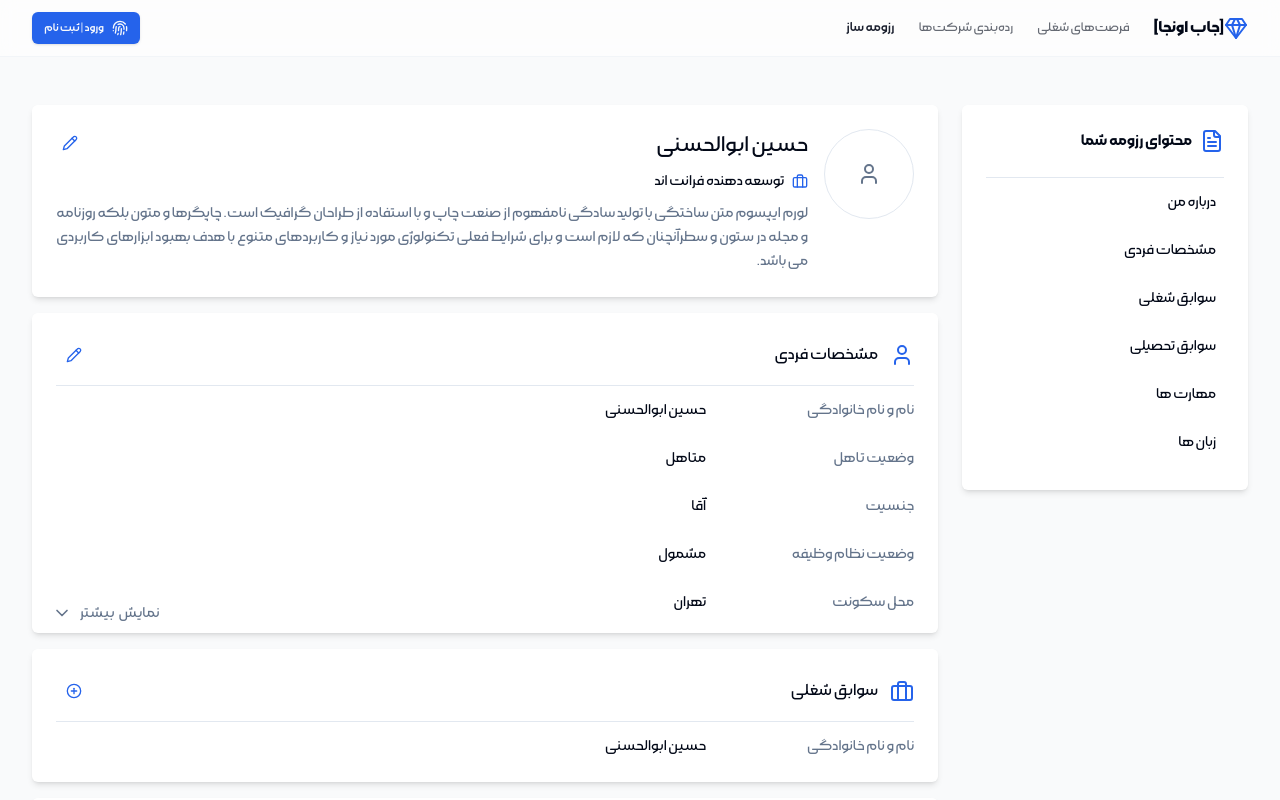
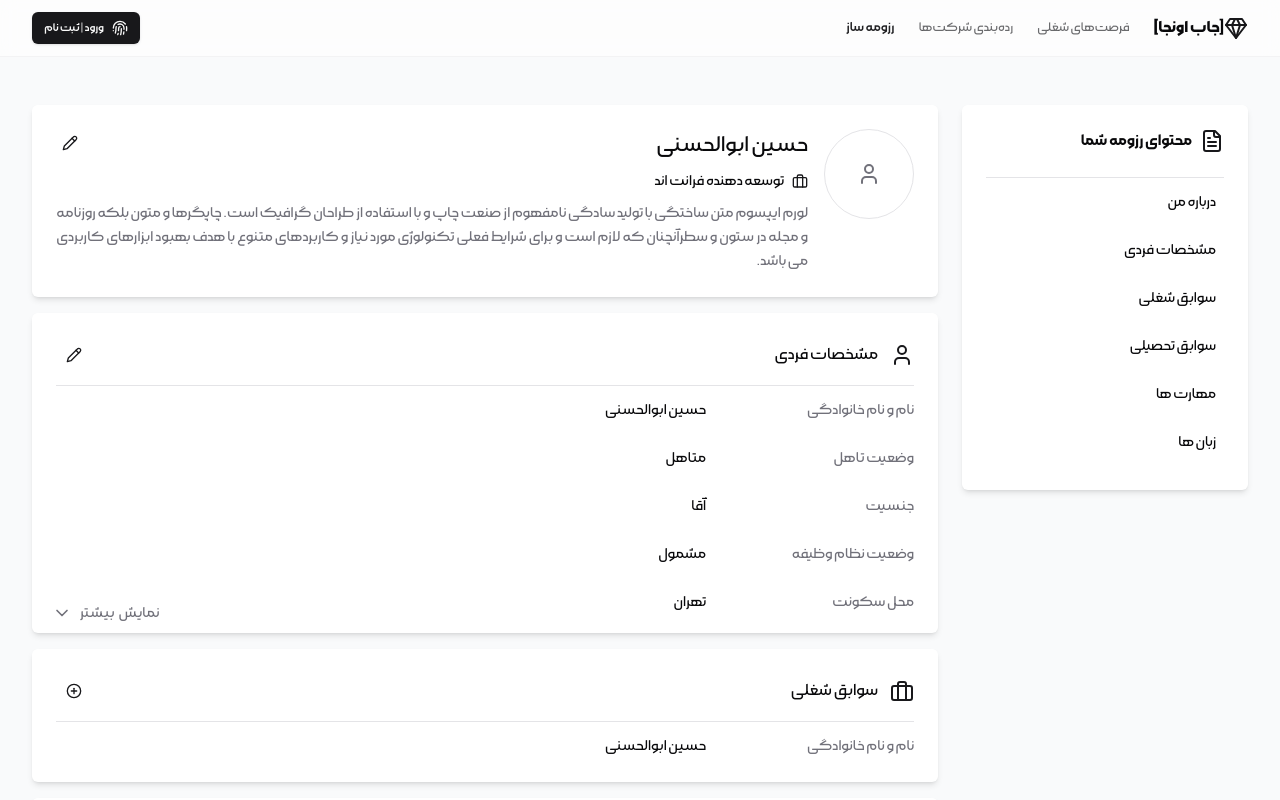
Before and after one commit to hoseinABH/Next-Job-Board, a Next.js app: page /cv-maker in a window 1280 px wide. Shown: the top 800 px of the page. Built offline with nearby package versions, Linux system fonts and the light colour scheme.

Commit message:
feat:add tooltip

```diff
--- a/package.json
+++ b/package.json
@@ -16,6 +16,7 @@
     "@radix-ui/react-select": "^2.0.0",
     "@radix-ui/react-separator": "^1.0.3",
     "@radix-ui/react-slot": "^1.0.2",
+    "@radix-ui/react-tooltip": "^1.0.7",
     "class-variance-authority": "^0.7.0",
     "clsx": "^2.1.0",
     "lucide-react": "^0.309.0",
--- a/src/app/(dashboard)/cv-maker/_components/shared/about-section.tsx
+++ b/src/app/(dashboard)/cv-maker/_components/shared/about-section.tsx
@@ -2,6 +2,12 @@
 import { Briefcase, Pencil, User } from 'lucide-react';
 // Common components
 import { Button } from '@/components/ui/button';
+import {
+  Tooltip,
+  TooltipContent,
+  TooltipProvider,
+  TooltipTrigger,
+} from '@/components/ui/tooltip';
 
 export default function AboutSection() {
   return (
@@ -27,9 +33,22 @@
           </p>
         </div>
       </div>
-      <Button variant="ghost" size="icon" className="absolute top-5 left-5">
-        <Pencil className="text-primary w-4 h-4" />
-      </Button>
+      <TooltipProvider>
+        <Tooltip>
+          <TooltipTrigger asChild>
+            <Button
+              variant="ghost"
+              size="icon"
+              className="absolute top-5 left-5"
+            >
+              <Pencil className="text-primary w-4 h-4" />
+            </Button>
+          </TooltipTrigger>
+          <TooltipContent>
+            <p>ویرایش</p>
+          </TooltipContent>
+        </Tooltip>
+      </TooltipProvider>
     </section>
   );
 }
--- a/src/app/(dashboard)/cv-maker/_components/shared/section-wrapper.tsx
+++ b/src/app/(dashboard)/cv-maker/_components/shared/section-wrapper.tsx
@@ -7,6 +7,12 @@
 import ShowMoreButton from '@/components/show-more-button';
 // Utilities
 import { cn } from '@/lib/utils';
+import {
+  Tooltip,
+  TooltipContent,
+  TooltipProvider,
+  TooltipTrigger,
+} from '@/components/ui/tooltip';
 
 interface Props {
   className?: string;
@@ -48,9 +54,18 @@
           ) : null}
           <p className="text-lg">{title}</p>
         </div>
-        <Button size="icon" variant="ghost">
-          <ActionIcon className="text-primary w-4 h-4" />
-        </Button>
+        <TooltipProvider>
+          <Tooltip>
+            <TooltipTrigger asChild>
+              <Button size="icon" variant="ghost">
+                <ActionIcon className="text-primary w-4 h-4" />
+              </Button>
+            </TooltipTrigger>
+            <TooltipContent>
+              <p>{actionType === 'create' ? 'افزودن' : 'ویرایش'}</p>
+            </TooltipContent>
+          </Tooltip>
+        </TooltipProvider>
       </div>
       <Separator className="my-3" />
       {children}
--- a/src/app/globals.css
+++ b/src/app/globals.css
@@ -5,47 +5,47 @@
 @layer base {
   :root {
     --background: 0 0% 100%;
-    --foreground: 222.2 84% 4.9%;
+    --foreground: 240 10% 3.9%;
     --card: 0 0% 100%;
-    --card-foreground: 222.2 84% 4.9%;
+    --card-foreground: 240 10% 3.9%;
     --popover: 0 0% 100%;
-    --popover-foreground: 222.2 84% 4.9%;
-    --primary: 221.2 83.2% 53.3%;
-    --primary-foreground: 210 40% 98%;
-    --secondary: 210 40% 96.1%;
-    --secondary-foreground: 222.2 47.4% 11.2%;
-    --muted: 210 40% 96.1%;
-    --muted-foreground: 215.4 16.3% 46.9%;
-    --accent: 210 40% 96.1%;
-    --accent-foreground: 222.2 47.4% 11.2%;
+    --popover-foreground: 240 10% 3.9%;
+    --primary: 240 5.9% 10%;
+    --primary-foreground: 0 0% 98%;
+    --secondary: 240 4.8% 95.9%;
+    --secondary-foreground: 240 5.9% 10%;
+    --muted: 240 4.8% 95.9%;
+    --muted-foreground: 240 3.8% 46.1%;
+    --accent: 240 4.8% 95.9%;
+    --accent-foreground: 240 5.9% 10%;
     --destructive: 0 84.2% 60.2%;
-    --destructive-foreground: 210 40% 98%;
-    --border: 214.3 31.8% 91.4%;
-    --input: 214.3 31.8% 91.4%;
-    --ring: 221.2 83.2% 53.3%;
+    --destructive-foreground: 0 0% 98%;
+    --border: 240 5.9% 90%;
+    --input: 240 5.9% 90%;
+    --ring: 240 5.9% 10%;
     --radius: 0.5rem;
   }
 
   .dark {
-    --background: 222.2 84% 4.9%;
-    --foreground: 210 40% 98%;
-    --card: 222.2 84% 4.9%;
-    --card-foreground: 210 40% 98%;
-    --popover: 222.2 84% 4.9%;
-    --popover-foreground: 210 40% 98%;
-    --primary: 217.2 91.2% 59.8%;
-    --primary-foreground: 222.2 47.4% 11.2%;
-    --secondary: 217.2 32.6% 17.5%;
-    --secondary-foreground: 210 40% 98%;
-    --muted: 217.2 32.6% 17.5%;
-    --muted-foreground: 215 20.2% 65.1%;
-    --accent: 217.2 32.6% 17.5%;
-    --accent-foreground: 210 40% 98%;
+    --background: 240 10% 3.9%;
+    --foreground: 0 0% 98%;
+    --card: 240 10% 3.9%;
+    --card-foreground: 0 0% 98%;
+    --popover: 240 10% 3.9%;
+    --popover-foreground: 0 0% 98%;
+    --primary: 0 0% 98%;
+    --primary-foreground: 240 5.9% 10%;
+    --secondary: 240 3.7% 15.9%;
+    --secondary-foreground: 0 0% 98%;
+    --muted: 240 3.7% 15.9%;
+    --muted-foreground: 240 5% 64.9%;
+    --accent: 240 3.7% 15.9%;
+    --accent-foreground: 0 0% 98%;
     --destructive: 0 62.8% 30.6%;
-    --destructive-foreground: 210 40% 98%;
-    --border: 217.2 32.6% 17.5%;
-    --input: 217.2 32.6% 17.5%;
-    --ring: 224.3 76.3% 48%;
+    --destructive-foreground: 0 0% 98%;
+    --border: 240 3.7% 15.9%;
+    --input: 240 3.7% 15.9%;
+    --ring: 240 4.9% 83.9%;
   }
 }
 
--- /dev/null
+++ b/src/components/ui/tooltip.tsx
@@ -0,0 +1,30 @@
+"use client"
+
+import * as React from "react"
+import * as TooltipPrimitive from "@radix-ui/react-tooltip"
+
+import { cn } from "@/lib/utils"
+
+const TooltipProvider = TooltipPrimitive.Provider
+
+const Tooltip = TooltipPrimitive.Root
+
+const TooltipTrigger = TooltipPrimitive.Trigger
+
+const TooltipContent = React.forwardRef<
+  React.ElementRef<typeof TooltipPrimitive.Content>,
+  React.ComponentPropsWithoutRef<typeof TooltipPrimitive.Content>
+>(({ className, sideOffset = 4, ...props }, ref) => (
+  <TooltipPrimitive.Content
+    ref={ref}
+    sideOffset={sideOffset}
+    className={cn(
+      "z-50 overflow-hidden rounded-md bg-primary px-3 py-1.5 text-xs text-primary-foreground animate-in fade-in-0 zoom-in-95 data-[state=closed]:animate-out data-[state=closed]:fade-out-0 data-[state=closed]:zoom-out-95 data-[side=bottom]:slide-in-from-top-2 data-[side=left]:slide-in-from-right-2 data-[side=right]:slide-in-from-left-2 data-[side=top]:slide-in-from-bottom-2",
+      className
+    )}
+    {...props}
+  />
+))
+TooltipContent.displayName = TooltipPrimitive.Content.displayName
+
+export { Tooltip, TooltipTrigger, TooltipContent, TooltipProvider }
```
Also changed, not shown: 1 other file (tests, documents, lock files or other folders).
